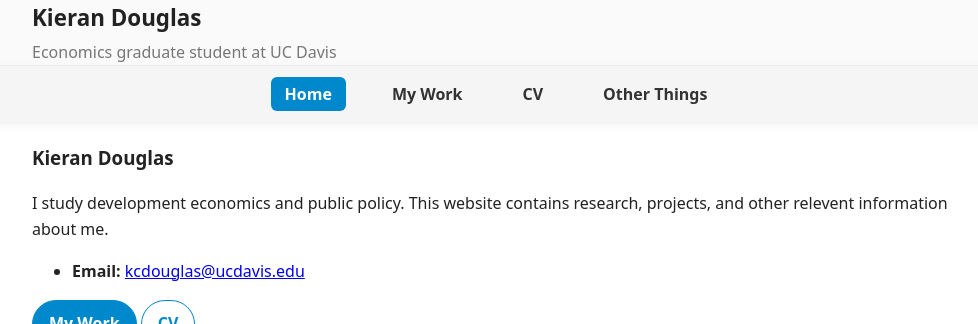
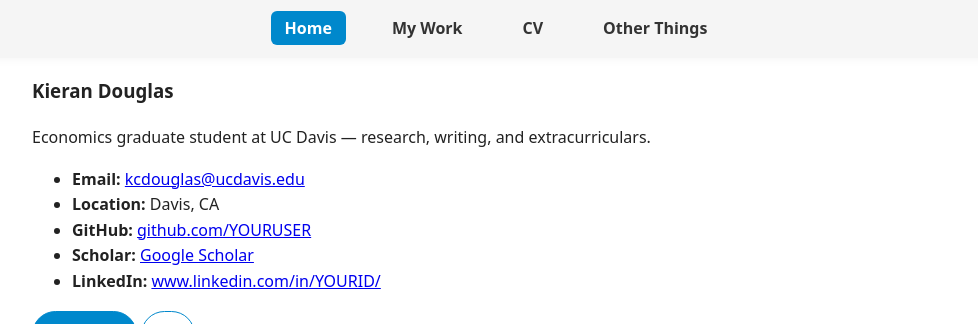
Before and after one commit to KieranCDouglas/kierancdouglas.github.io, a Jekyll site: the page built from index.md, in a window 1280 px wide, cut to the strip 0-324 px from the top of the page. Shown: the whole strip, without its empty margins (144-1122 px from the left). Built offline with Jekyll 4.4.1, drawn with Linux system fonts in a browser that asks for light colours.

Commit message:
Update index.md

```diff
--- a/index.md
+++ b/index.md
@@ -1,11 +1,15 @@
 ---
 layout: home
 title: Home
-eyebrow:
-name: Kieran Douglas
-avatar: /Users/kieran/Downloads/IMG_5287.HEIC          # your headshot
-cta_primary_text: About
-about_blurb: I study development economics and public policy. This website contains research, projects, and other relevent information about me.
+show_header: false       # hide the small top header if you don’t want duplicate name
+heading: Kieran Douglas  # big name in the intro card
+avatar: /assets/images/kieran.jpg
+about_blurb: Economics graduate student at UC Davis — research, writing, and extracurriculars.
+location: Davis, CA
+show_contacts: true      # set to false to hide the contact list entirely
+show_featured: true      # set to false to hide the Featured Work section
+links:
+  github: https://github.com/YOURUSER
+  scholar: https://scholar.google.com/citations?user=YOURID
+  linkedin: https://www.linkedin.com/in/YOURID/
 ---
-
-<!-- You can also add extra custom markup here if you want -->
```
